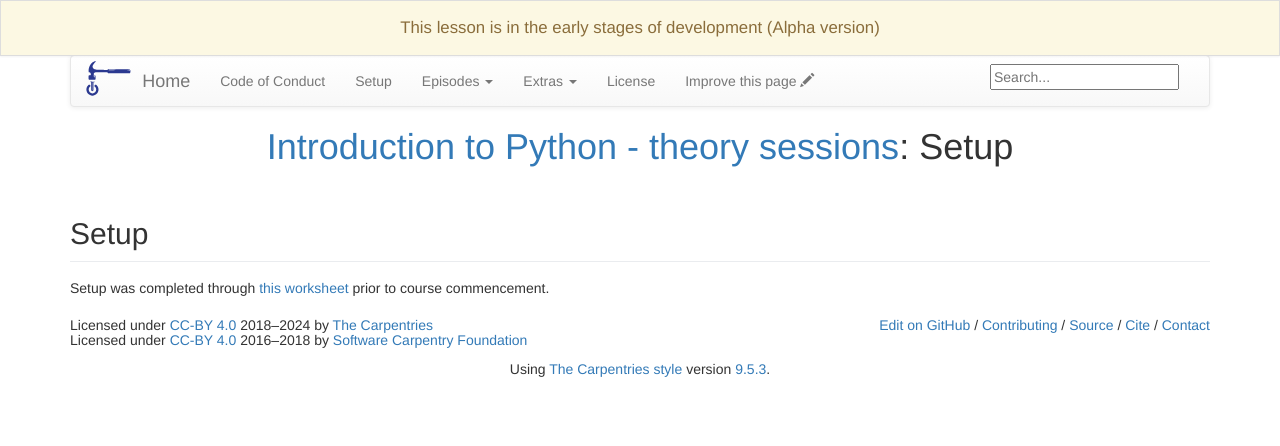
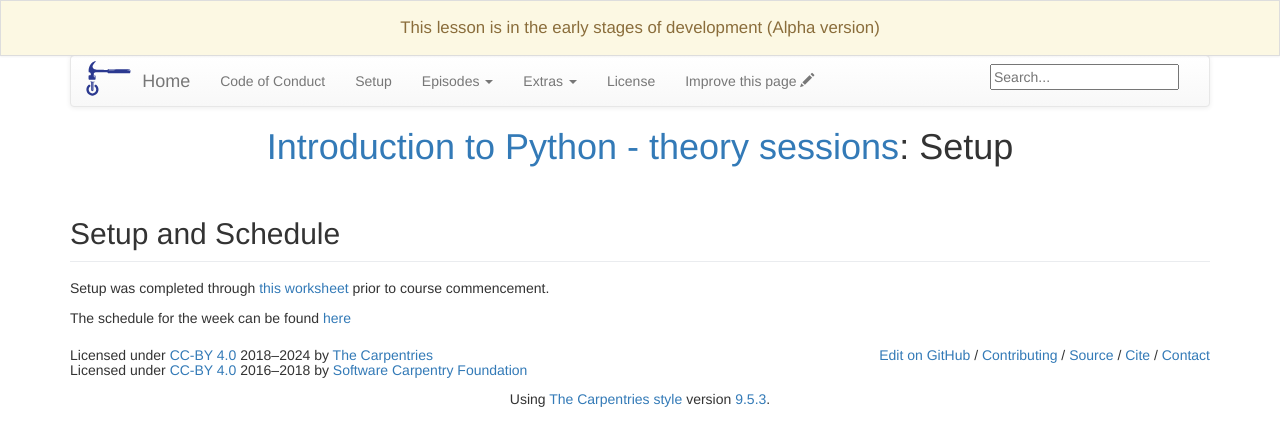
Before and after one commit to RSEjas140/AISSday2, a Jekyll site: the page built from setup.md, in a window 1280 px wide. Shown: the top 446 px of the page. Built offline with Jekyll 4.4.1, drawn with Linux system fonts in a browser that asks for light colours.

Commit message:
update setup

```diff
--- a/setup.md
+++ b/setup.md
@@ -4,6 +4,8 @@ title: Setup
 permalink: /setup/
 ---
 
-## Setup
+## Setup and Schedule
 
-Setup was completed through [this worksheet](../fig/introtoPython.pdf) prior to course commencement.
+Setup was completed through [this worksheet](../fig/AISSsetup.pdf) prior to course commencement.
+
+The schedule for the week can be found [here](../fig/AISSschedule.pdf)
```
